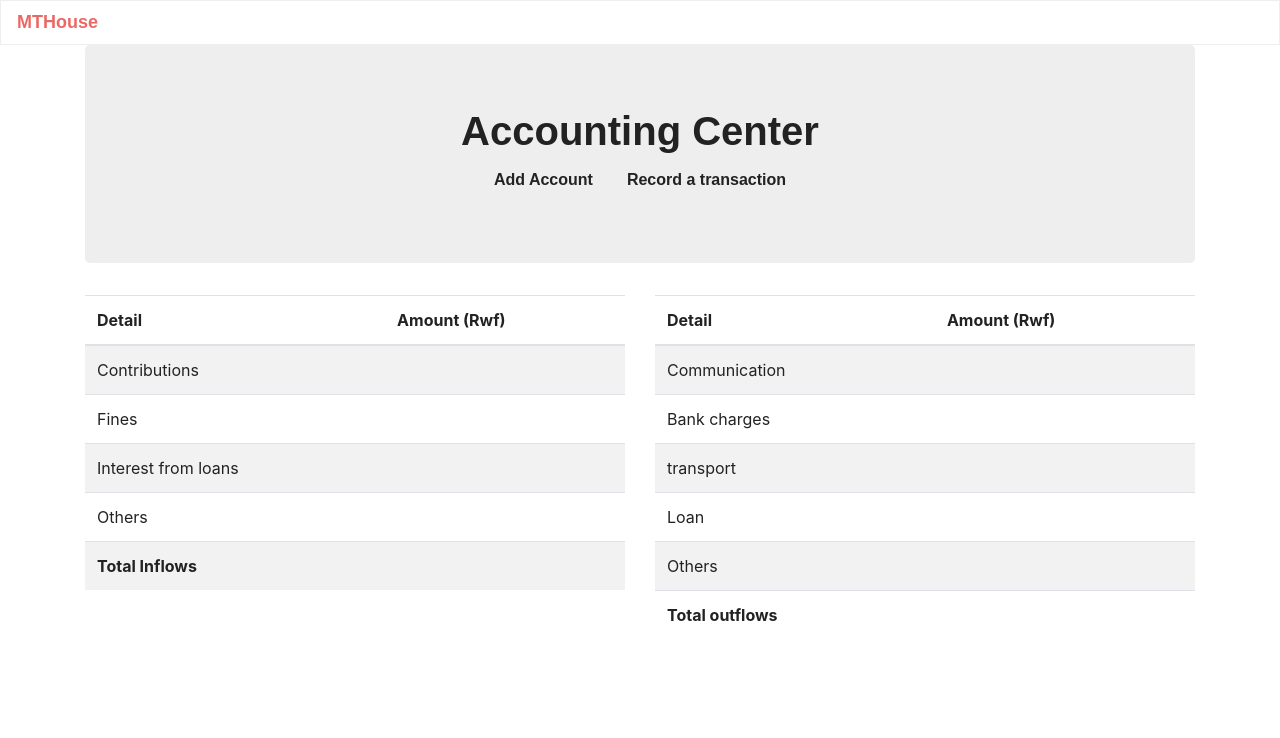
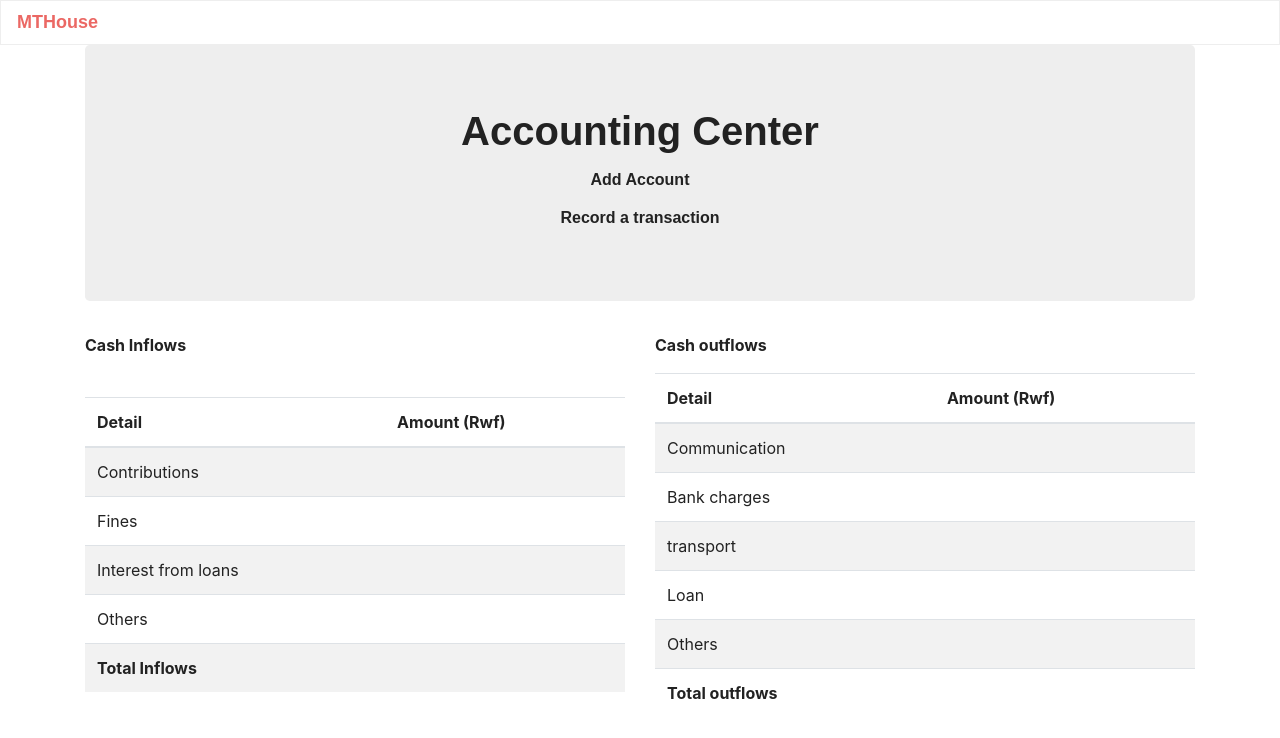
Before and after one commit to Nzibosco/mthouse, a React (Create React App) app in the folder client/: page /accounting in a window 1280 px wide. Shown: the top 738 px of the page. Built offline with nearby package versions, Linux system fonts and the light colour scheme; a web font is replaced by a local one.

Commit message:
table titles

```diff
--- a/client/src/pages/Accounting.js
+++ b/client/src/pages/Accounting.js
@@ -17,10 +17,13 @@ class Accounting extends Component {
                 <Jumbotron >
                     <h1 className = "display">Accounting Center</h1>
                     <FormBtn>Add Account</FormBtn>
+                    <br></br>
                     <FormBtn>Record a transaction</FormBtn>
                 </Jumbotron>
                 <Row>
                     <Col size = "md-6">
+                        <p><strong>Cash Inflows</strong></p>
+                        <br></br>
                         <table className="table table-striped" id = "inflows">
                             <thead>
                             <tr>
@@ -53,6 +56,7 @@ class Accounting extends Component {
                         </table>
                     </Col>
                     <Col size = "md-6">
+                        <p><strong>Cash outflows</strong></p>
                         <table className="table table-striped" id = "outflows">
                             <thead>
                             <tr>
```
